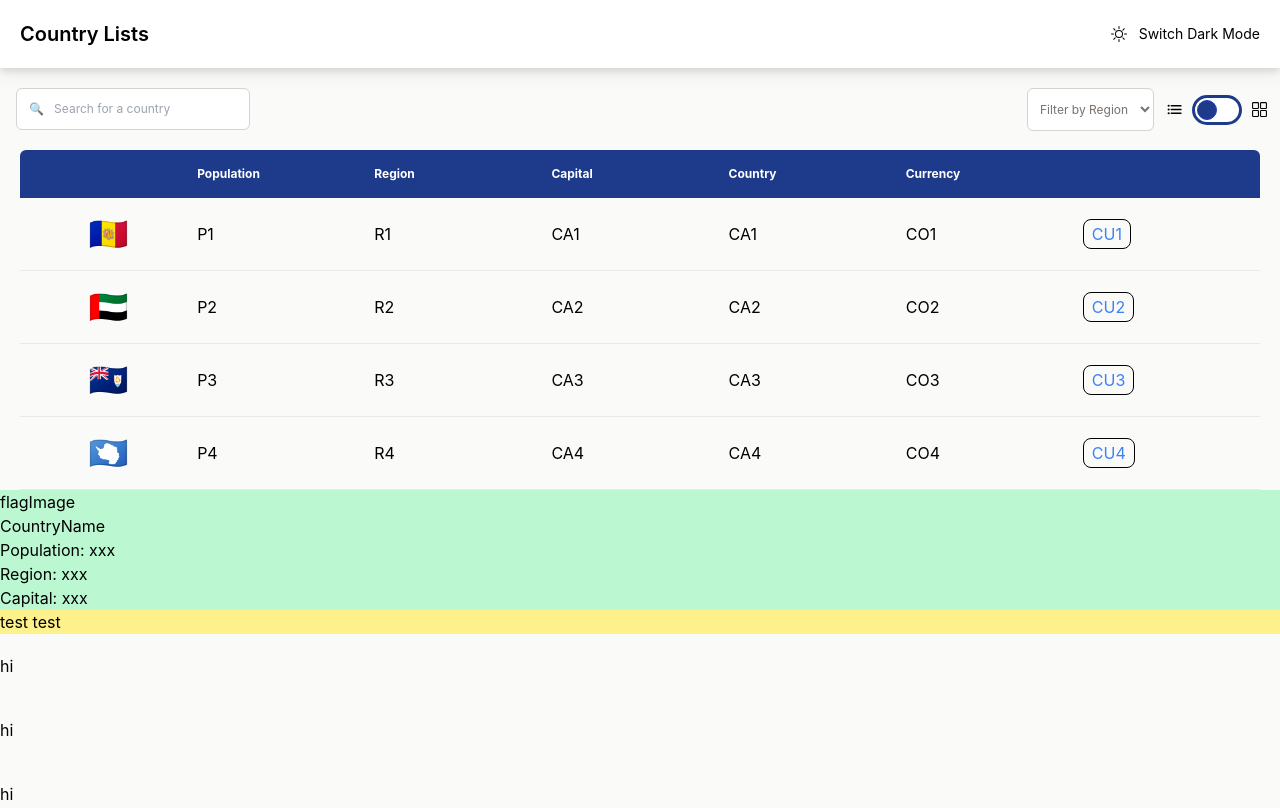
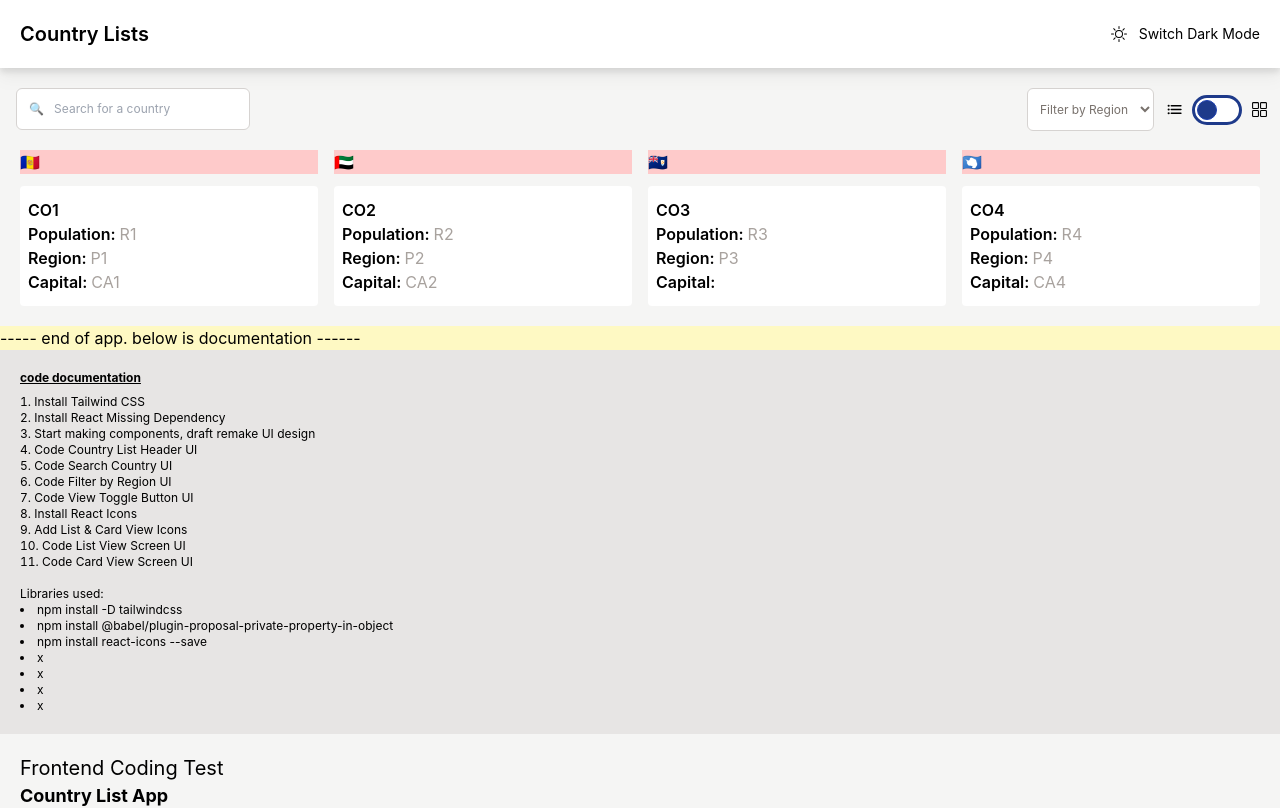
Before and after one commit to solahidris/PP05-IV-CountryList, a React (Create React App) app: page / in a window 1280 px wide. Shown: the top 808 px of the page. Built offline with nearby package versions, Linux system fonts and the light colour scheme.

Commit message:
Added Card View Screen UI

```diff
--- a/src/App.js
+++ b/src/App.js
@@ -6,13 +6,9 @@ import CountryLists from "./components/CountryLists";
 
 function App() {
   return (
-    <div className="bg-stone-100/50 min-h-[100vh]">
+    <div className="bg-stone-100 min-h-[100vh]">
       <CountryLists />
-      <div>
-        <p className="py-5">hi</p>
-        <p className="py-5">hi</p>
-        <p className="py-5">hi</p>
-      </div>
+
       <CodeThinkingProcess />
       <CodeInstructions />
 
--- /dev/null
+++ b/src/components/CardViewScreen.js
@@ -0,0 +1,78 @@
+// CardViewScreen.js
+
+const CardViewScreen = () => {
+  const dataToMap = [
+    {
+      flag: "🇦🇩",
+      population: "P1",
+      region: "R1",
+      capital: "CA1",
+      country: "CO1",
+      currency: "CU1",
+    },
+    {
+      flag: "🇦🇪",
+      population: "P2",
+      region: "R2",
+      capital: "CA2",
+      country: "CO2",
+      currency: "CU2",
+    },
+    {
+      flag: "🇦🇮",
+      population: "P3",
+      region: "R3",
+
+      country: "CO3",
+    },
+    {
+      flag: "🇦🇶",
+      population: "P4",
+      region: "R4",
+      capital: "CA4",
+      country: "CO4",
+      currency: "CU4",
+    },
+  ];
+
+  return (
+    <div className="mx-5">
+      <div className="grid grid-cols-2 lg:grid-cols-4 gap-4 gap-y-[1.5rem]">
+        {dataToMap.map((data, index) => (
+          <div className="flex flex-col text-sm lg:text-base">
+            <span className="bg-red-200">{data.flag}</span>
+            <div className="bg-white rounded px-2 py-3 mt-3">
+              <span className="font-semibold">{data.country}</span>
+              <div className="flex gap-1">
+                <span className="font-semibold">Population:</span>
+                <span className="text-stone-400">{data.region}</span>
+              </div>
+              <div className="flex gap-1">
+                <span className="font-semibold">Region:</span>
+                <span className="text-stone-400">{data.population}</span>
+              </div>
+              <div className="flex gap-1">
+                <span className="font-semibold">Capital:</span>
+                <span className="text-stone-400">{data?.capital}</span>
+              </div>
+            </div>
+          </div>
+        ))}
+      </div>
+    </div>
+  );
+};
+
+export default CardViewScreen;
+
+<div className="card view - use flex col bg-green-200">
+  <div className="map this">
+    <div className="flex flex-col">
+      <span>flagImage</span>
+      <span>CountryName</span>
+      <span>Population: xxx</span>
+      <span>Region: xxx</span>
+      <span>Capital: xxx</span>
+    </div>
+  </div>
+</div>;
--- a/src/components/CodeThinkingProcess.js
+++ b/src/components/CodeThinkingProcess.js
@@ -18,6 +18,7 @@ const CodeThinkingProcess = () => {
         <li>Install React Icons</li>
         <li>Add List & Card View Icons</li>
         <li>Code List View Screen UI</li>
+        <li>Code Card View Screen UI</li>
       </ol>
 
       <br/>
--- a/src/components/CountryLists.js
+++ b/src/components/CountryLists.js
@@ -5,6 +5,7 @@ import FilterRegion from "./FilterRegion";
 import ViewToggleButton from "./ViewToggleButton";
 import { IoList, IoGridOutline } from "react-icons/io5";
 import ListViewScreen from "./ListViewScreen";
+import CardViewScreen from "./CardViewScreen";
 
 const CountryLists = () => {
   return (
@@ -24,21 +25,12 @@ const CountryLists = () => {
         </div>
       </div>
 
-      <ListViewScreen />
+      {/* <ListViewScreen /> */}
+      <CardViewScreen />
 
-      <div className="card view - use flex col bg-green-200">
-        <div className="map this">
-          <div className="flex flex-col">
-            <span>flagImage</span>
-            <span>CountryName</span>
-            <span>Population: xxx</span>
-            <span>Region: xxx</span>
-            <span>Capital: xxx</span>
-          </div>
-        </div>
-      </div>
 
-      <p className="bg-yellow-200">test test</p>
+
+      <p className="bg-yellow-100 mt-5">----- end of app. below is documentation ------</p>
     </div>
   );
 };
--- a/src/components/ListViewScreen.js
+++ b/src/components/ListViewScreen.js
@@ -22,9 +22,7 @@ const ListViewScreen = () => {
       flag: "🇦🇮",
       population: "P3",
       region: "R3",
-      capital: "CA3",
       country: "CO3",
-      currency: "CU3",
     },
     {
       flag: "🇦🇶",
@@ -37,9 +35,9 @@ const ListViewScreen = () => {
   ];
 
   return (
+    <div className="mx-5">
 
-    <div className="list view - use grid mx-5">
-      <div className="grid grid-cols-7 text-xs bg-blue-900 text-white py-4 rounded-t-md font-bold">
+      <div className="grid grid-cols-6 text-xs bg-blue-900 text-white py-4 rounded-t-md font-bold">
         <span></span>
         <span className="truncate ...">Population</span>
         <span>Region</span>
@@ -48,20 +46,21 @@ const ListViewScreen = () => {
         <span>Currency</span>
       </div>
 
-      <div className="map this">
+      <div>
         {dataToMap.map((data, index) => (
-          <div className="grid grid-cols-7 py-3 border-b border-gray-200/80 border-mx-2 items-center">
-            <span className="text-center text-[2rem]">{data.flag}</span>
+          <div className="grid grid-cols-6 py-5 border-b border-gray-200/80 border-mx-2 items-center text-xs">
+            <span className="text-center text-[3rem]">{data.flag}</span>
             <span>{data.population}</span>
             <span>{data.region}</span>
-            <span>{data.capital}</span>
-            <span>{data.capital}</span>
+            <span>{data?.capital}</span>
             <span>{data.country}</span>
-            <div className="">
-              <span className="border rounded-lg px-2 py-1 border-black text-blue-500">
-                {data.currency}
-              </span>
-            </div>
+            {data.currency && (
+              <div>
+                <span className="border rounded-lg px-2 py-1 border-black text-blue-500">
+                  {data.currency}
+                </span>
+              </div>
+            )}
           </div>
         ))}
       </div>
```
